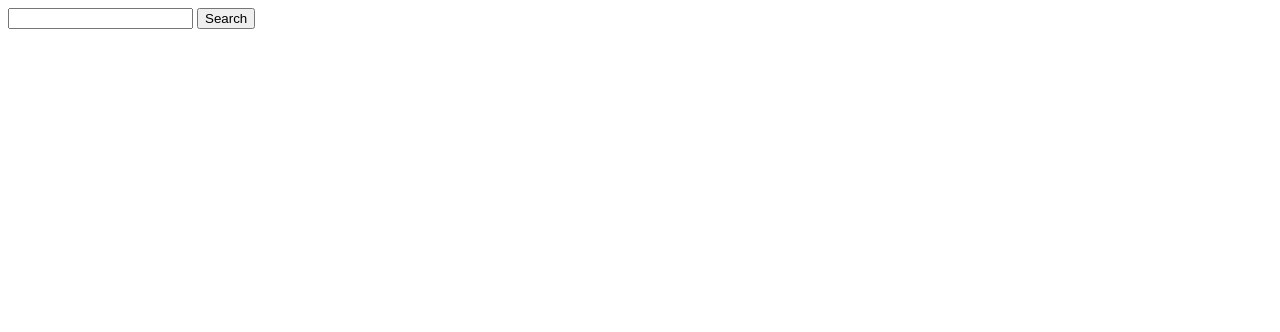
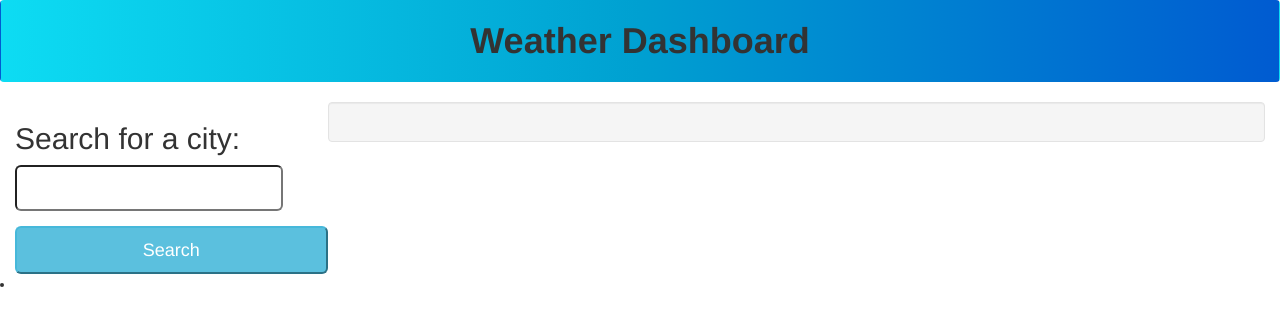
Before and after one commit to ObregonScott/WeatherDashboard1, a plain HTML site: page index.html in a window 1280 px wide. Drawn offline with nearby package versions, Linux system fonts and the light colour scheme.

Commit message:
working on styling

```diff
--- a/index.html
+++ b/index.html
@@ -1,28 +1,59 @@
 <!DOCTYPE html>
 <html lang="en">
+
 <head>
     <meta charset="UTF-8">
     <meta http-equiv="X-UA-Compatible" content="IE=edge">
     <meta name="viewport" content="width=device-width, initial-scale=1.0">
     <link rel="stylesheet" href="style.css">
-    <title>Document</title>
+    <link rel="stylesheet" href="https://maxcdn.bootstrapcdn.com/bootstrap/3.4.1/css/bootstrap.min.css">
+    <script src="https://ajax.googleapis.com/ajax/libs/jquery/3.6.0/jquery.min.js"></script>
+    <script src="https://maxcdn.bootstrapcdn.com/bootstrap/3.4.1/js/bootstrap.min.js"></script>
+    <title>Weather Dashboard</title>
 </head>
+
 <body>
-    <header>
+    <header class="navbar container-fluid">
+            <h1 class="text-center">Weather Dashboard</h1>
     </header>
-    <div>
-    <input type="text" value="" id="cityInput">
-    <button id="searchForm">
-        Search
-    </button>
-    </div>
-    <div>
 
-    </div>
+    <main class="container-fluid">
+        <side class="col-lg-3 form-group">
+            <section class="row search">
+                <div>
+                    <h2 class="">Search for a city:</h2>
+                    <input class="input-lg form-group" type="text" value="" id="cityInput">
+                    <button class="btn-info btn-lg btn-block" id="searchForm">
+                            Search
+                    </button>
+                </div>
+            </section>
+            <div class="row">
+                <ul class="list-group" id="prevCity">
+                    <li></li>
+                </ul>
+
+
+            </div>
+
+
+        </side>
+
+        <div class="col-lg-9">
+            <div class="row">
+                <div class="well"></div>
+            </div>
+            <div class="row">
+            </div>
+
+        </div>
+    </main>
+
 
 
 
 
     <script src="./script.js"></script>
 </body>
+
 </html>
--- a/script.js
+++ b/script.js
@@ -7,12 +7,8 @@ searchForm.addEventListener("click", function(){
 var cityInput = document.querySelector("#cityInput").value
 historyArray.push(cityInput)
 
-
 localStorage.setItem("history", JSON.stringify(historyArray))
 for (let i = 0; i < historyArray.length; i++) {
-
 }
 
-
-
 });
--- a/style.css
+++ b/style.css
@@ -0,0 +1,32 @@
+:root {
+    --primary-color: rgb(173, 173, 173);
+    --secondary-color: #00a0d1;
+    --tertiary-color: #0ddcf3;
+  }
+
+  * {
+  box-sizing: border-box;
+  margin: 0;
+  padding: 0;
+}
+
+body {
+    background-color: var(--primary-color);
+    font: black;
+    font-family: Helvetica, Arial, sans-serif;
+}
+
+/*Header start*/
+header {
+    padding: 20px 35px;
+    background-image: linear-gradient(to right, #0ddcf3,#00a0d1, #005bd1);
+    display: flex;
+    justify-content: space-between;
+    flex-wrap: wrap;
+}
+
+header h1 {
+    font-weight: bold;
+    margin: 0;
+    font-size: 36px;
+}
```
